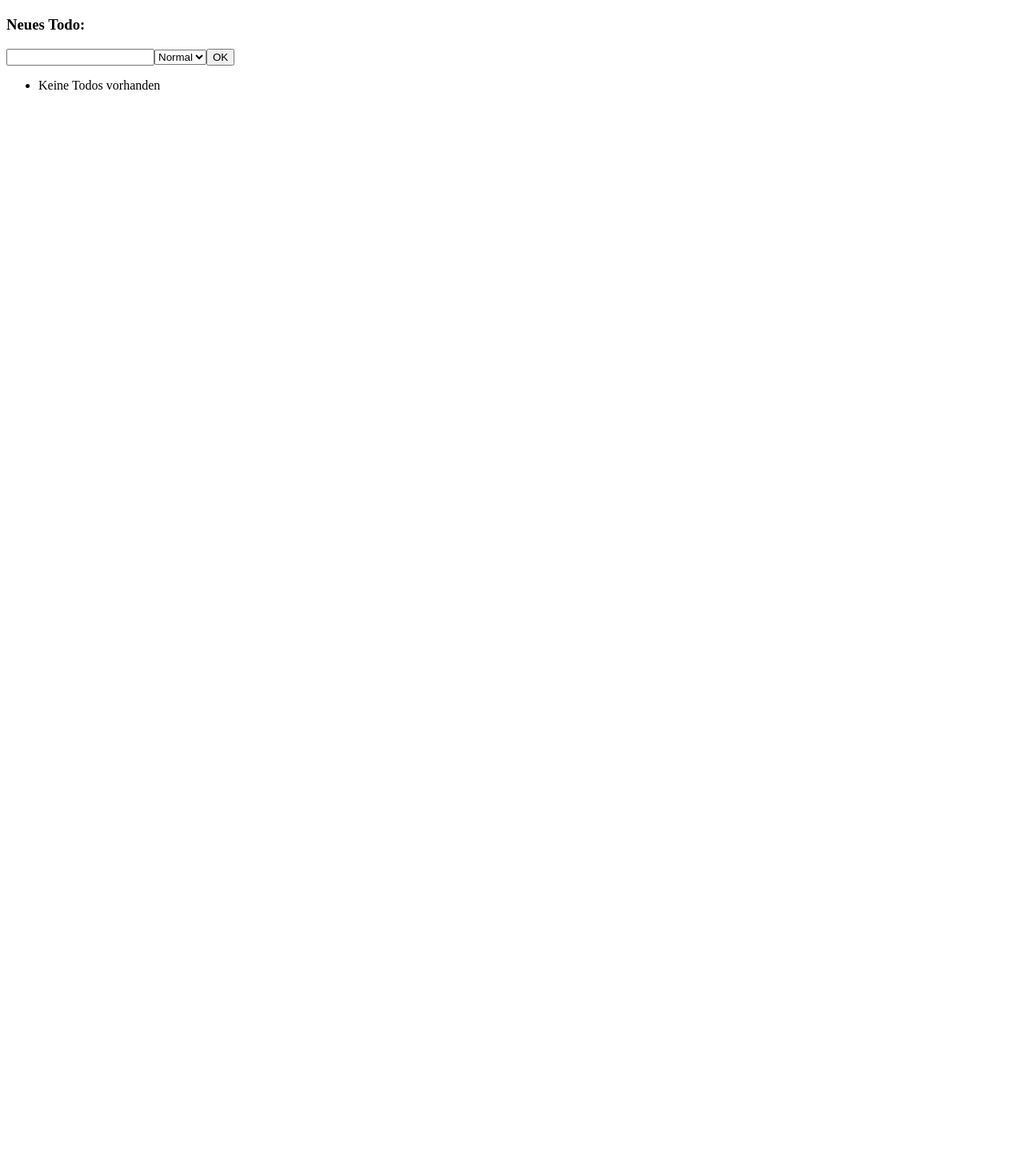
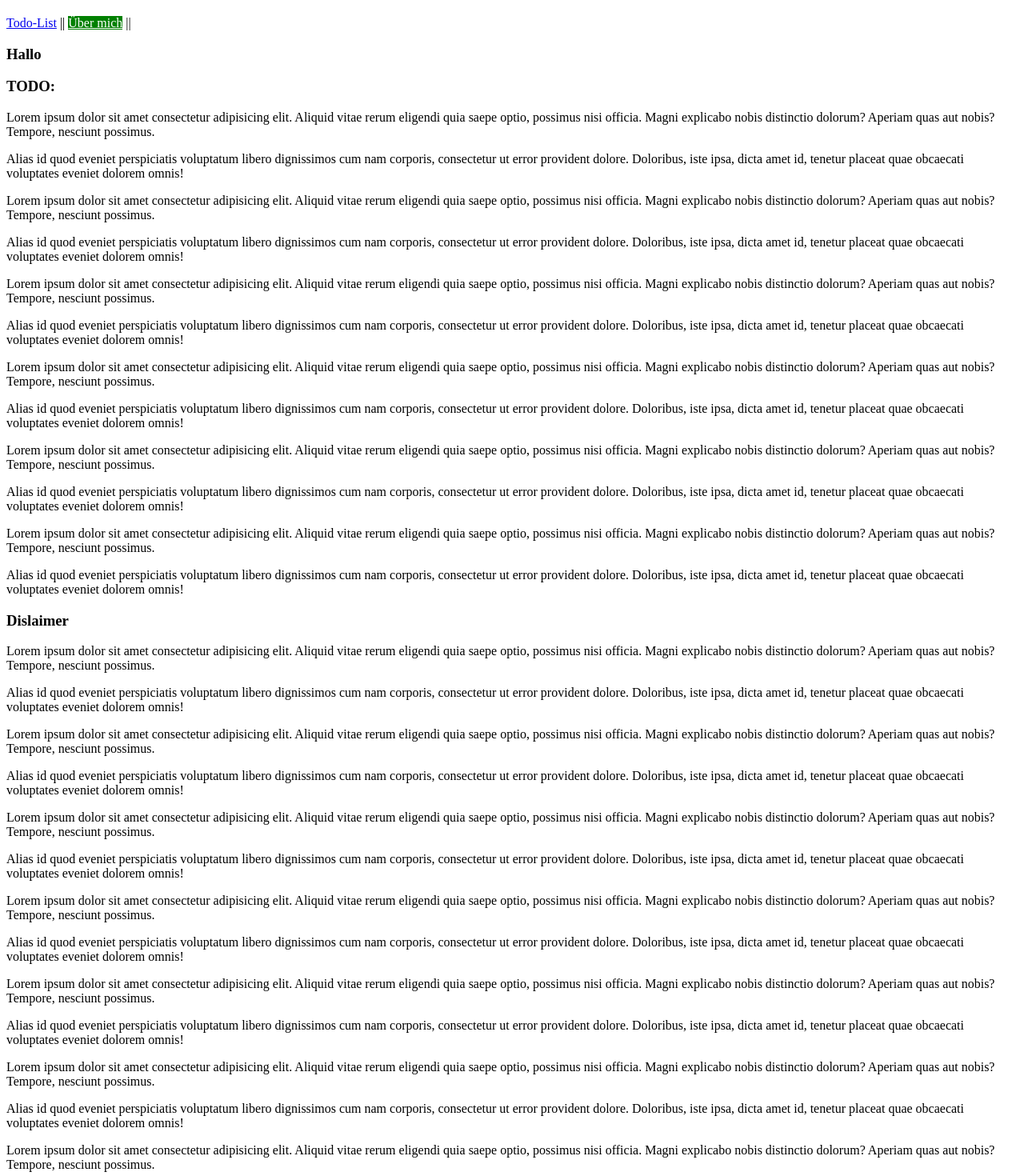
Before and after one commit to merloxx/angular-17-playground, an Angular app in the folder MyTodoApp/: page /about in a window 1280 px wide. Before the commit this address led to /. Shown: the part 60-1530 px from the top of the page at 80% size. Before the commit the page ends 800 px from the top, so only its background shows below. Built offline with nearby package versions, Linux system fonts and the light colour scheme.

Commit message:
New: Added routing

```diff
--- /dev/null
+++ b/MyTodoApp/src/app/about-me/about-me.component.html
@@ -0,0 +1,114 @@
+@if (isBigTitle()) {
+    <h1>Hallo {{username()}}
+    </h1>
+} @else {
+    <h3>Hallo {{username()}}</h3>
+}
+
+<h3>TODO: {{todoTitle()}}</h3>
+
+<p>
+    Lorem ipsum dolor sit amet consectetur adipisicing elit. Aliquid vitae rerum eligendi quia saepe optio, possimus nisi officia.
+    Magni explicabo nobis distinctio dolorum? Aperiam quas aut nobis? Tempore, nesciunt possimus.
+</p>
+<p>
+    Alias id quod eveniet perspiciatis voluptatum libero dignissimos cum nam corporis, consectetur ut error provident dolore.
+    Doloribus, iste ipsa, dicta amet id, tenetur placeat quae obcaecati voluptates eveniet dolorem omnis!
+</p>
+<p>
+    Lorem ipsum dolor sit amet consectetur adipisicing elit. Aliquid vitae rerum eligendi quia saepe optio, possimus nisi officia.
+    Magni explicabo nobis distinctio dolorum? Aperiam quas aut nobis? Tempore, nesciunt possimus.
+</p>
+<p>
+    Alias id quod eveniet perspiciatis voluptatum libero dignissimos cum nam corporis, consectetur ut error provident dolore.
+    Doloribus, iste ipsa, dicta amet id, tenetur placeat quae obcaecati voluptates eveniet dolorem omnis!
+</p>
+<p>
+    Lorem ipsum dolor sit amet consectetur adipisicing elit. Aliquid vitae rerum eligendi quia saepe optio, possimus nisi officia.
+    Magni explicabo nobis distinctio dolorum? Aperiam quas aut nobis? Tempore, nesciunt possimus.
+</p>
+<p>
+    Alias id quod eveniet perspiciatis voluptatum libero dignissimos cum nam corporis, consectetur ut error provident dolore.
+    Doloribus, iste ipsa, dicta amet id, tenetur placeat quae obcaecati voluptates eveniet dolorem omnis!
+</p>
+<p>
+    Lorem ipsum dolor sit amet consectetur adipisicing elit. Aliquid vitae rerum eligendi quia saepe optio, possimus nisi officia.
+    Magni explicabo nobis distinctio dolorum? Aperiam quas aut nobis? Tempore, nesciunt possimus.
+</p>
+<p>
+    Alias id quod eveniet perspiciatis voluptatum libero dignissimos cum nam corporis, consectetur ut error provident dolore.
+    Doloribus, iste ipsa, dicta amet id, tenetur placeat quae obcaecati voluptates eveniet dolorem omnis!
+</p>
+<p>
+    Lorem ipsum dolor sit amet consectetur adipisicing elit. Aliquid vitae rerum eligendi quia saepe optio, possimus nisi officia.
+    Magni explicabo nobis distinctio dolorum? Aperiam quas aut nobis? Tempore, nesciunt possimus.
+</p>
+<p>
+    Alias id quod eveniet perspiciatis voluptatum libero dignissimos cum nam corporis, consectetur ut error provident dolore.
+    Doloribus, iste ipsa, dicta amet id, tenetur placeat quae obcaecati voluptates eveniet dolorem omnis!
+</p>
+<p>
+    Lorem ipsum dolor sit amet consectetur adipisicing elit. Aliquid vitae rerum eligendi quia saepe optio, possimus nisi officia.
+    Magni explicabo nobis distinctio dolorum? Aperiam quas aut nobis? Tempore, nesciunt possimus.
+</p>
+<p>
+    Alias id quod eveniet perspiciatis voluptatum libero dignissimos cum nam corporis, consectetur ut error provident dolore.
+    Doloribus, iste ipsa, dicta amet id, tenetur placeat quae obcaecati voluptates eveniet dolorem omnis!
+</p>
+<h3 id="disclaimer">Dislaimer</h3>
+<p>
+    Lorem ipsum dolor sit amet consectetur adipisicing elit. Aliquid vitae rerum eligendi quia saepe optio, possimus nisi officia.
+    Magni explicabo nobis distinctio dolorum? Aperiam quas aut nobis? Tempore, nesciunt possimus.
+</p>
+<p>
+    Alias id quod eveniet perspiciatis voluptatum libero dignissimos cum nam corporis, consectetur ut error provident dolore.
+    Doloribus, iste ipsa, dicta amet id, tenetur placeat quae obcaecati voluptates eveniet dolorem omnis!
+</p>
+<p>
+    Lorem ipsum dolor sit amet consectetur adipisicing elit. Aliquid vitae rerum eligendi quia saepe optio, possimus nisi officia.
+    Magni explicabo nobis distinctio dolorum? Aperiam quas aut nobis? Tempore, nesciunt possimus.
+</p>
+<p>
+    Alias id quod eveniet perspiciatis voluptatum libero dignissimos cum nam corporis, consectetur ut error provident dolore.
+    Doloribus, iste ipsa, dicta amet id, tenetur placeat quae obcaecati voluptates eveniet dolorem omnis!
+</p>
+<p>
+    Lorem ipsum dolor sit amet consectetur adipisicing elit. Aliquid vitae rerum eligendi quia saepe optio, possimus nisi officia.
+    Magni explicabo nobis distinctio dolorum? Aperiam quas aut nobis? Tempore, nesciunt possimus.
+</p>
+<p>
+    Alias id quod eveniet perspiciatis voluptatum libero dignissimos cum nam corporis, consectetur ut error provident dolore.
+    Doloribus, iste ipsa, dicta amet id, tenetur placeat quae obcaecati voluptates eveniet dolorem omnis!
+</p>
+<p>
+    Lorem ipsum dolor sit amet consectetur adipisicing elit. Aliquid vitae rerum eligendi quia saepe optio, possimus nisi officia.
+    Magni explicabo nobis distinctio dolorum? Aperiam quas aut nobis? Tempore, nesciunt possimus.
+</p>
+<p>
+    Alias id quod eveniet perspiciatis voluptatum libero dignissimos cum nam corporis, consectetur ut error provident dolore.
+    Doloribus, iste ipsa, dicta amet id, tenetur placeat quae obcaecati voluptates eveniet dolorem omnis!
+</p>
+<p>
+    Lorem ipsum dolor sit amet consectetur adipisicing elit. Aliquid vitae rerum eligendi quia saepe optio, possimus nisi officia.
+    Magni explicabo nobis distinctio dolorum? Aperiam quas aut nobis? Tempore, nesciunt possimus.
+</p>
+<p>
+    Alias id quod eveniet perspiciatis voluptatum libero dignissimos cum nam corporis, consectetur ut error provident dolore.
+    Doloribus, iste ipsa, dicta amet id, tenetur placeat quae obcaecati voluptates eveniet dolorem omnis!
+</p>
+<p>
+    Lorem ipsum dolor sit amet consectetur adipisicing elit. Aliquid vitae rerum eligendi quia saepe optio, possimus nisi officia.
+    Magni explicabo nobis distinctio dolorum? Aperiam quas aut nobis? Tempore, nesciunt possimus.
+</p>
+<p>
+    Alias id quod eveniet perspiciatis voluptatum libero dignissimos cum nam corporis, consectetur ut error provident dolore.
+    Doloribus, iste ipsa, dicta amet id, tenetur placeat quae obcaecati voluptates eveniet dolorem omnis!
+</p>
+<p>
+    Lorem ipsum dolor sit amet consectetur adipisicing elit. Aliquid vitae rerum eligendi quia saepe optio, possimus nisi officia.
+    Magni explicabo nobis distinctio dolorum? Aperiam quas aut nobis? Tempore, nesciunt possimus.
+</p>
+<p>
+    Alias id quod eveniet perspiciatis voluptatum libero dignissimos cum nam corporis, consectetur ut error provident dolore.
+    Doloribus, iste ipsa, dicta amet id, tenetur placeat quae obcaecati voluptates eveniet dolorem omnis!
+</p>
--- /dev/null
+++ b/MyTodoApp/src/app/about-me/about-me.component.ts
@@ -0,0 +1,42 @@
+import { Component, inject, signal } from '@angular/core';
+import { CommonModule } from '@angular/common';
+import { ActivatedRoute, Router } from '@angular/router';
+import { Todo } from '../todolist/todolist.component';
+
+@Component({
+  selector: 'app-about-me',
+  standalone: true,
+  imports: [CommonModule],
+  templateUrl: './about-me.component.html',
+  styleUrl: './about-me.component.scss'
+})
+export class AboutMeComponent {
+  activatedRoute = inject(ActivatedRoute);
+  router = inject(Router);
+  username = signal('');
+  isBigTitle = signal(false);
+  todoTitle = signal('');
+
+  constructor() {
+    this.activatedRoute.params.subscribe((params) => {
+      if (params['username']) {
+        this.username.set(params['username']);
+      }
+    });
+
+    this.activatedRoute.queryParams.subscribe((queryParams) => {
+      if (queryParams['big-title'] === 'true') {
+        this.isBigTitle.set(true);
+      }
+    });
+
+    this.activatedRoute.fragment.subscribe((fragment) => {
+      if (fragment === 'disclaimer') {
+        console.log('disclaimer');
+      }
+    });
+
+    const todo = this.router.getCurrentNavigation()?.extras.state as Todo;
+    this.todoTitle.set(todo?.text);
+  }
+}
--- a/MyTodoApp/src/app/app.component.html
+++ b/MyTodoApp/src/app/app.component.html
@@ -1,3 +1,6 @@
 <h1>{{title}}</h1>
 
-<app-todolist />
+<a routerLink="" routerLinkActive="active-page" [routerLinkActiveOptions]="{ exact: true }">Todo-List</a> ||
+<a routerLink="about" routerLinkActive="active-page">Über mich</a> ||
+
+<router-outlet />
--- a/MyTodoApp/src/app/app.component.scss
+++ b/MyTodoApp/src/app/app.component.scss
@@ -0,0 +1,4 @@
+.active-page {
+    color: white;
+    background-color: green;
+}
--- a/MyTodoApp/src/app/app.component.ts
+++ b/MyTodoApp/src/app/app.component.ts
@@ -1,12 +1,11 @@
 import { Component } from '@angular/core';
 import { CommonModule } from '@angular/common';
-import { RouterOutlet } from '@angular/router';
-import { TodolistComponent } from './todolist/todolist.component';
+import { RouterLink, RouterLinkActive, RouterOutlet } from '@angular/router';
 
 @Component({
   selector: 'app-root',
   standalone: true,
-  imports: [CommonModule, RouterOutlet, TodolistComponent],
+  imports: [CommonModule, RouterOutlet, RouterLink, RouterLinkActive],
   templateUrl: './app.component.html',
   styleUrls: ['./app.component.scss']
 })
--- a/MyTodoApp/src/app/app.routes.ts
+++ b/MyTodoApp/src/app/app.routes.ts
@@ -1,3 +1,23 @@
 import { Routes } from '@angular/router';
+import { TodolistComponent } from './todolist/todolist.component';
+import { AboutMeComponent } from './about-me/about-me.component';
+import { NotFoundComponent } from './not-found/not-found.component';
 
-export const routes: Routes = [];
+export const routes: Routes = [
+    {
+        path:  '',
+        component: TodolistComponent
+    },
+    {
+        path:  'about',
+        component: AboutMeComponent
+    },
+    {
+        path:  'about/:username',
+        component: AboutMeComponent
+    },
+    {
+        path:  '**',
+        component: NotFoundComponent
+    }
+];
--- /dev/null
+++ b/MyTodoApp/src/app/not-found/not-found.component.html
@@ -0,0 +1,2 @@
+<h1>404 | NOT FOUND</h1>
+<img src="https://http.cat/404" alt="not found">
--- a/MyTodoApp/src/app/todolist/todolist.component.html
+++ b/MyTodoApp/src/app/todolist/todolist.component.html
@@ -26,3 +26,5 @@
 />
 
 <h3>{{jokeText()}}</h3>
+
+<button (click)="goToAboutMePage()">Über mich</button>
--- a/MyTodoApp/src/app/todolist/todolist.component.ts
+++ b/MyTodoApp/src/app/todolist/todolist.component.ts
@@ -3,6 +3,7 @@ import { CommonModule } from '@angular/common';
 import { AutoInputWidthDirective } from '../auto-input-width.directive';
 import { ListBoxComponent } from '../list-box/list-box.component';
 import { ChucknorrisService, Joke } from '../chucknorris.service';
+import { Router } from '@angular/router';
 
 export type Priority = 'low' | 'normal' | 'high';
 
@@ -27,6 +28,7 @@ export class TodolistComponent {
   isEditMode = signal(false);
   jokeText = signal('');
   chucknorrisService: ChucknorrisService = inject(ChucknorrisService);
+  router = inject(Router);
 
   changeTodoText(event: Event) {
     const changeText = (event.target as HTMLInputElement).value;
@@ -82,4 +84,12 @@ export class TodolistComponent {
   removeTodo(todoIndex: number) {
     this.todos.update(todos => todos.filter((_, index) => index !== todoIndex));
   }
+
+  goToAboutMePage() {
+    this.router.navigate(['about'], {
+      state: this.todos()[0],
+      queryParams: { 'big-title': 'true' },
+      fragment: 'disclaimer'
+    });
+  }
 }
```
Also changed, not shown: MyTodoApp/src/app/not-found/not-found.component.ts (added, +13 -0 lines), MyTodoApp/src/app/about-me/about-me.component.scss (added), MyTodoApp/src/app/not-found/not-found.component.scss (added).
